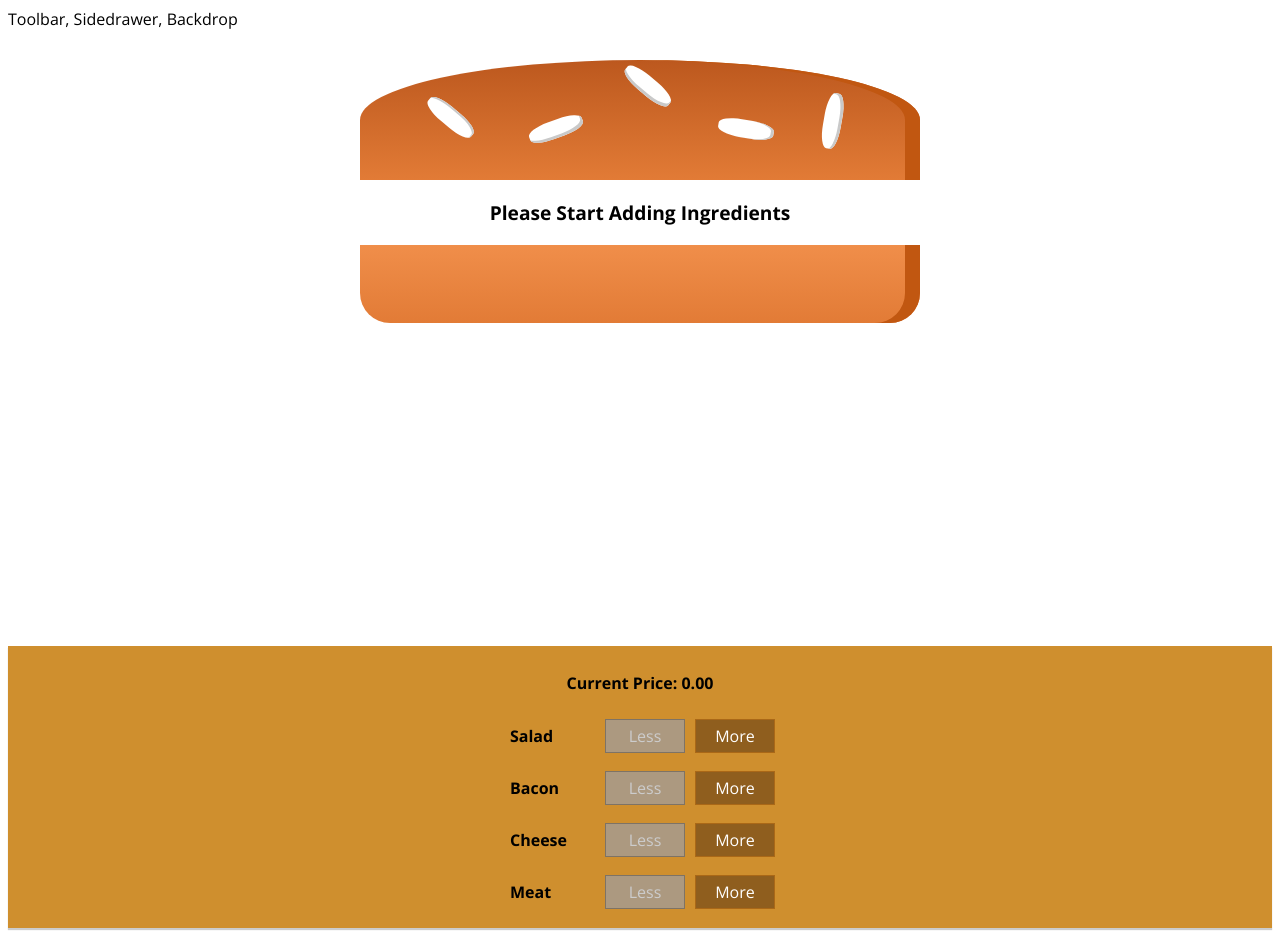
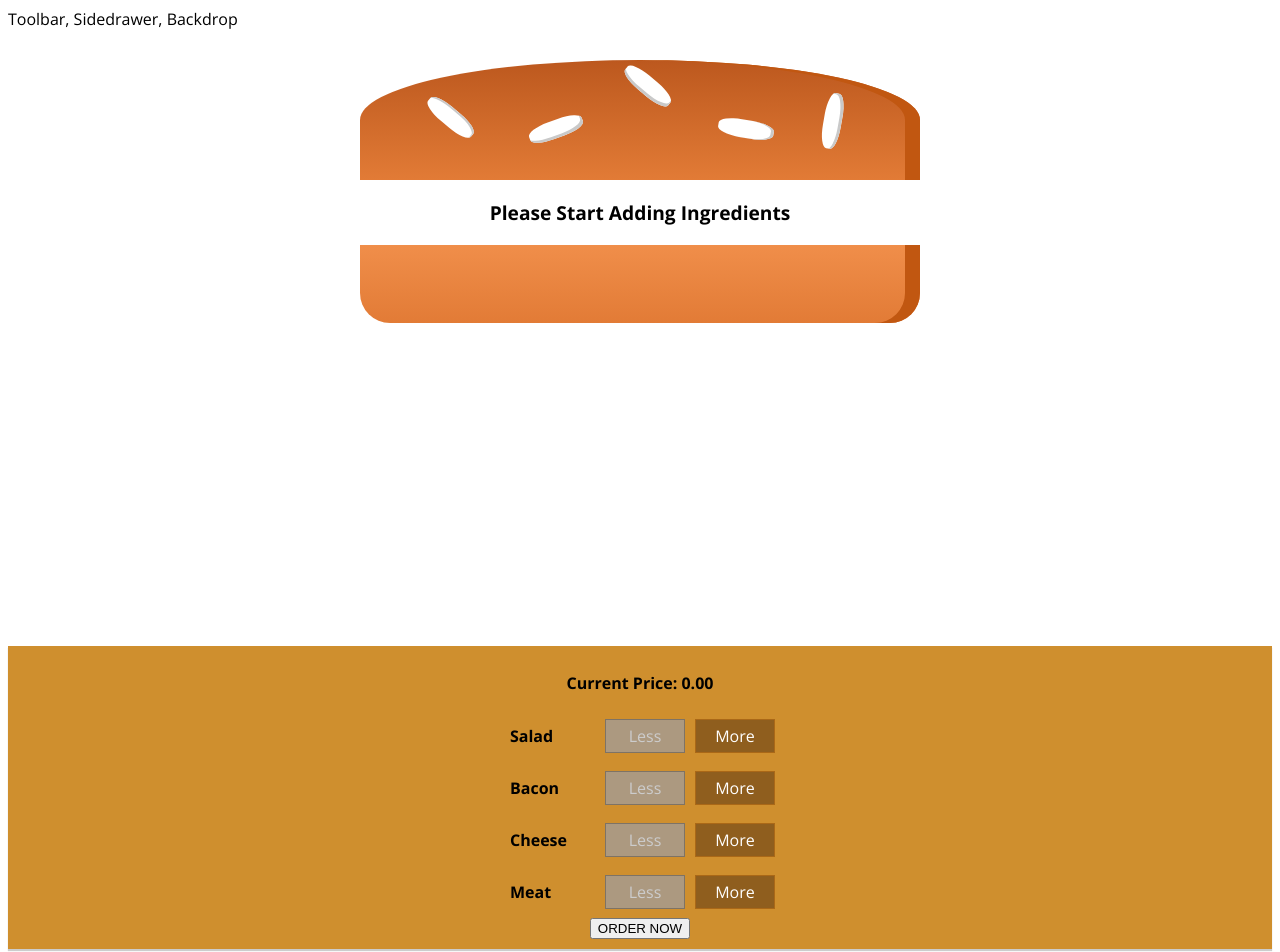
Before and after one commit to NortonNice/burger-builder, a React (Create React App) app: page / in a window 1280 px wide. Shown: the top 952 px of the page. Built offline with nearby package versions, Linux system fonts and the light colour scheme.

Commit message:
started purchasable in state

```diff
--- a/src/components/Burger/BuildControls/BuildControls.js
+++ b/src/components/Burger/BuildControls/BuildControls.js
@@ -20,6 +20,7 @@
             removed={() => props.ingredientRemoved(ctrl.type)}
             disabled={props.disabled[ctrl.type]} />
         ))}
+        <button className={classes.OrderButton}>ORDER NOW</button>
     </div>
 );
 
--- a/src/containers/BurgerBuilder/BurgerBuilder.js
+++ b/src/containers/BurgerBuilder/BurgerBuilder.js
@@ -18,7 +18,8 @@
             cheese: 0,
             meat: 0
         },
-        totalPrice: 0
+        totalPrice: 0,
+        purchasable: false
     }
 
 
```
